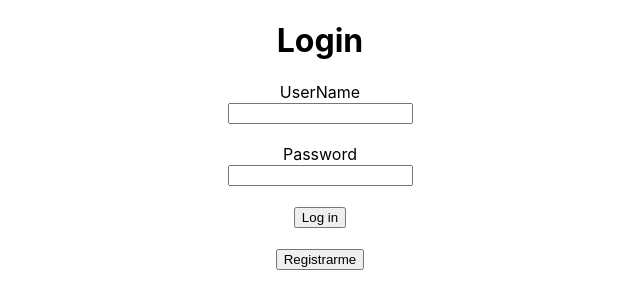
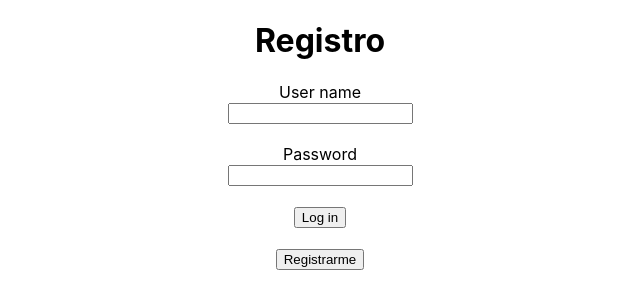
Before and after one commit to gcvictor22/dyscotkeov1, a React (Create React App) app in the folder dyscotkeov1-frontend/dyscotkeov1/: page /register in a window 1280 px wide. Shown: the top 308 px of the page, without its empty margins (320-960 px from the left). Built offline with nearby package versions, Linux system fonts and the light colour scheme.

Commit message:
login y carga de usuario

```diff
--- a/dyscotkeov1-frontend/dyscotkeov1/package.json
+++ b/dyscotkeov1-frontend/dyscotkeov1/package.json
@@ -2,13 +2,18 @@
   "name": "dyscotkeov1",
   "version": "0.1.0",
   "private": true,
+  "proxy": "http://localhost:8080",
   "dependencies": {
     "@testing-library/jest-dom": "^5.16.5",
     "@testing-library/react": "^13.4.0",
     "@testing-library/user-event": "^13.5.0",
+    "axios": "^1.3.3",
+    "cors": "^2.8.5",
     "react": "^18.2.0",
     "react-dom": "^18.2.0",
+    "react-router-dom": "^6.8.1",
     "react-scripts": "5.0.1",
+    "sweetalert2": "^11.7.1",
     "web-vitals": "^2.1.4"
   },
   "scripts": {
--- a/dyscotkeov1-frontend/dyscotkeov1/src/App.js
+++ b/dyscotkeov1-frontend/dyscotkeov1/src/App.js
@@ -1,19 +1,22 @@
 import './App.css';
-import React, {useState} from 'react';
-import Login from './Components/Login';
-import Register from './Components/Register';
+import React from 'react';
+import Login from './Components/login';
+import Register from './Components/register';
+import { BrowserRouter, Route, Routes } from 'react-router-dom';
+import Profile from './Components/profile';
+const cors = require('cors');
 
 function App() {
-  const [currentForm, setCurrentForm] = useState('login');
-  const toggleForm = (formName) => {
-    setCurrentForm(formName);
-  }
 
   return (
     <div className="App">
-      {
-        currentForm === 'login' ? <Login onFormSwitch={toggleForm}/> : <Register onFormSwitch={toggleForm}/>
-      }
+      <BrowserRouter>
+        <Routes>
+          <Route path='/' element={<Login/>}></Route>
+          <Route path='/register' element={<Register/>}></Route>
+          <Route path='/profile' element={<Profile/>}></Route>
+        </Routes>
+      </BrowserRouter>
     </div>
   );
 }
--- a/dyscotkeov1-frontend/dyscotkeov1/src/Components/Login.jsx
+++ /dev/null
@@ -1,27 +0,0 @@
-import React, {useState} from "react";
-
-export const Login = (props) => {
-    const url = "http://localhost:8080/user/login"
-    const [email, setEmail] = useState('');
-    const [password, setPassword] = useState('');
-
-    const hadleSubmit = (e) => {
-      e.preventDefault();
-    }
-
-  return (
-    <div>
-        <h1>Login</h1>
-      <form onSubmit={hadleSubmit}>
-        <label>UserName</label><br />
-        <input value={email} onChange={(e) => setEmail(e.target.value)} type="text" name="" id="" /><br /><br />
-        <label>Password</label><br />
-        <input value={password} onChange={(e) => setPassword(e.target.value)} type="password" name="" id="" /><br /><br />
-        <input type="submit" value="Log in" />
-      </form><br />
-      <button onClick={() => props.onFormSwitch('register')}>Registrarme</button>
-    </div>
-  );
-}
-
-export default Login;
--- /dev/null
+++ b/dyscotkeov1-frontend/dyscotkeov1/src/Components/login.js
@@ -0,0 +1,52 @@
+import React, {useState} from "react";
+import axios from "axios";
+import Swal from "sweetalert2";
+import { useNavigate } from "react-router-dom";
+const url = "http://localhost:8080/user/login"
+
+export const Login = () => {
+    const [username, setUsername] = useState('');
+    const [password, setPassword] = useState('');
+    const navigate = useNavigate();
+
+    const hadleSubmit = (e) => {
+      e.preventDefault();
+      axios.post( url, loginBody).then((res) => {
+        Swal.fire({
+          icon: 'success',
+          title: 'Hola '+res.data['userName'],
+          showConfirmButton: false,
+          timer: 1500
+        }).then(() => navigate('/profile'))
+        localStorage.setItem('token', res.data['token'])
+      }).catch((error) => {
+        Swal.fire({
+          icon: 'error',
+          title: error.response['data']['message'],
+          showConfirmButton: false,
+          timer: 1500
+        })
+      })
+    }
+
+    const loginBody = {
+      username : username,
+      password : password
+    }
+
+  return (
+    <div>
+        <h1>Login</h1>
+      <form onSubmit={hadleSubmit}>
+        <label>UserName</label><br />
+        <input value={username} onChange={(e) => setUsername(e.target.value)} type="text" name="" id="loginUsername" /><br /><br />
+        <label>Password</label><br />
+        <input value={password} onChange={(e) => setPassword(e.target.value)} type="password" name="" id="loginPassword" /><br /><br />
+        <input type="submit" value="Log in" />
+      </form><br />
+      <button onClick={() => navigate('/register')}>Registrarme</button>
+    </div>
+  );
+}
+
+export default Login;
--- /dev/null
+++ b/dyscotkeov1-frontend/dyscotkeov1/src/Components/profile.js
@@ -0,0 +1,73 @@
+import axios, {} from "axios";
+import { useState } from "react";
+
+const url = '/user/profile'
+
+export const Profile = () => {
+
+    const headers = {
+        'Authorization': 'Bearer '+localStorage.getItem('token'),
+        'Content-Type': 'application/json',
+        'Access-Control-Allow-Origin': '*',
+    };
+
+    const [fullName, setFullName] = useState('');
+
+    const apiResponse = () => {
+        axios.get(url, {headers : headers}).then((res) => {
+            console.log(res);
+            setFullName(res.data['fullName']);
+        }).catch((error) => {
+            console.log(error);
+        })
+    }
+
+    return(
+        <div>
+            {apiResponse()}
+            {fullName}
+        </div>
+    );
+}
+
+export default Profile;
+
+/*
+import React from 'react';
+import axios from 'axios';
+
+class PostRequestSetHeaders extends React.Component {
+    constructor(props) {
+        super(props);
+
+        this.state = {
+            articleId: null
+        };
+    }
+
+    componentDidMount() {
+        // POST request using axios with set headers
+        const article = { title: 'React POST Request Example' };
+        const headers = {
+            'Authorization': 'Bearer my-token',
+            'My-Custom-Header': 'foobar'
+        };
+        axios.post('https://reqres.in/api/articles', article, { headers })
+            .then(response => this.setState({ articleId: response.data.id }));
+    }
+
+    render() {
+        const { articleId } = this.state;
+        return (
+            <div className="card text-center m-3">
+                <h5 className="card-header">POST Request with Set Headers</h5>
+                <div className="card-body">
+                    Returned Id: {articleId}
+                </div>
+            </div>
+        );
+    }
+}
+
+export { PostRequestSetHeaders };
+*/
--- a/dyscotkeov1-frontend/dyscotkeov1/src/Components/Register.jsx
+++ b/dyscotkeov1-frontend/dyscotkeov1/src/Components/register.js
@@ -1,6 +1,7 @@
 import React, {useState} from "react";
+import { useNavigate } from "react-router-dom";
 
-export const Register = (props) => {
+export const Register = () => {
     const url = "http://localhost:8080/user/register"
     const [userName, setUserName] = useState('');
     const [password, setPassword] = useState('');
@@ -8,6 +9,8 @@
     const [email, setEmail] = useState('');
     const [phoneNumber, setPhoneNumber] = useState('');
     const [fullName, setFullName] = useState('');
+    const navigate = useNavigate();
+
 
     const hadleSubmit = (e) => {
       e.preventDefault();
@@ -23,7 +26,7 @@
         <input value={password} onChange={(e) => setPassword(e.target.value)} type="password" name="" id="" /><br /><br />
         <input type="submit" value="Log in" />
       </form><br />
-      <button onClick={() => props.onFormSwitch('login')}>Registrarme</button>
+      <button onClick={() => navigate('/')}>Registrarme</button>
     </div>
   );
 }
```
Also changed, not shown: dyscotkeov1-frontend/dyscotkeov1/public/index.html (+0 -23 lines), 1 other file (tests, documents, lock files or other folders).
